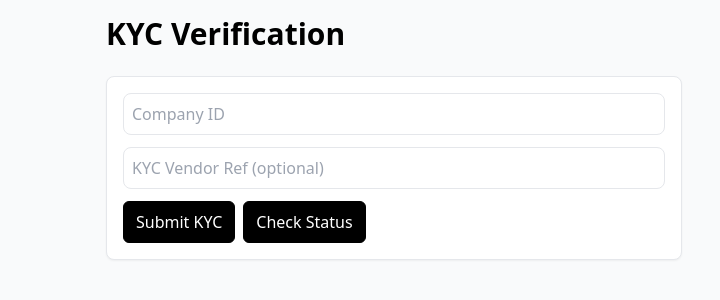
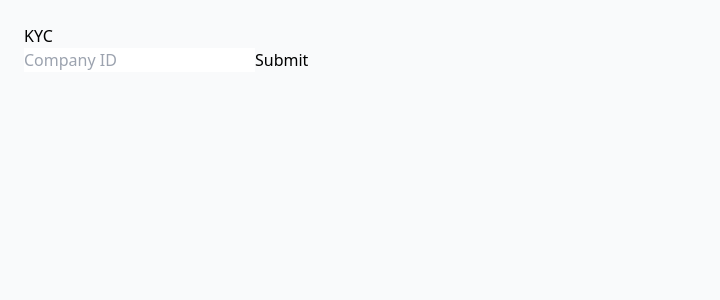
Before and after one commit to CommodiLink/CommodiLink, a Next.js app in the folder frontend/: page /kyc in a window 1280 px wide. Shown: the top 300 px of the page, without its empty margins (0-720 px from the left). Built offline with nearby package versions, Linux system fonts and the light colour scheme.

Commit message:
Update kyc.js

```diff
--- a/frontend/pages/kyc.js
+++ b/frontend/pages/kyc.js
@@ -1 +1,38 @@
-import {useState} from 'react';import axios from 'axios';export default function KYC(){const [companyId,setCompanyId]=useState('');const [vendorRef,setVendorRef]=useState('');const [status,setStatus]=useState('');const submit=async()=>{const t=localStorage.getItem('token');await axios.post(`${process.env.NEXT_PUBLIC_API_BASE_URL}/api/kyc/submit`,{companyId,vendorRef},{headers:{Authorization:`Bearer ${t}`}});alert('KYC submitted')};const check=async()=>{const t=localStorage.getItem('token');const r=await axios.get(`${process.env.NEXT_PUBLIC_API_BASE_URL}/api/kyc/status?companyId=${companyId}`,{headers:{Authorization:`Bearer ${t}`}});setStatus(r.data?.status||'none')};return(<div className='container py-12'><h1 className='text-3xl font-bold mb-6'>KYC Verification</h1><div className='card max-w-xl'><div className='card-body space-y-3'><input className='border p-2 w-full rounded-lg' placeholder='Company ID' value={companyId} onChange={e=>setCompanyId(e.target.value)}/><input className='border p-2 w-full rounded-lg' placeholder='KYC Vendor Ref (optional)' value={vendorRef} onChange={e=>setVendorRef(e.target.value)}/><div className='flex gap-2'><button onClick={submit} className='btn btn-primary'>Submit KYC</button><button onClick={check} className='btn btn-primary'>Check Status</button></div>{status&&<div className='text-sm'>Status: <b>{status}</b></div>}</div></div></div>)}
+import { useState } from 'react';
+import axios from 'axios';
+
+export default function KYC() {
+  const [companyId, setCompanyId] = useState('');
+  const [status, setStatus] = useState('');
+
+  const submit = async (e) => {
+    e.preventDefault();
+    const base = process.env.NEXT_PUBLIC_API_BASE_URL;
+    if (!base) return;
+    try {
+      await axios.post(`${base}/api/kyc/submit`, { companyId });
+      setStatus('Submitted');
+    } catch (e) {
+      setStatus('Failed');
+    }
+  };
+
+  return (
+    <div style={{ padding: 24 }}>
+      <h1>KYC</h1>
+      <form onSubmit={submit}>
+        <input
+          value={companyId}
+          onChange={(e) => setCompanyId(e.target.value)}
+          placeholder="Company ID"
+        />
+        <button type="submit">Submit</button>
+      </form>
+      {status && <p>{status}</p>}
+    </div>
+  );
+}
+
+export async function getServerSideProps() {
+  return { props: {} };
+}
```
